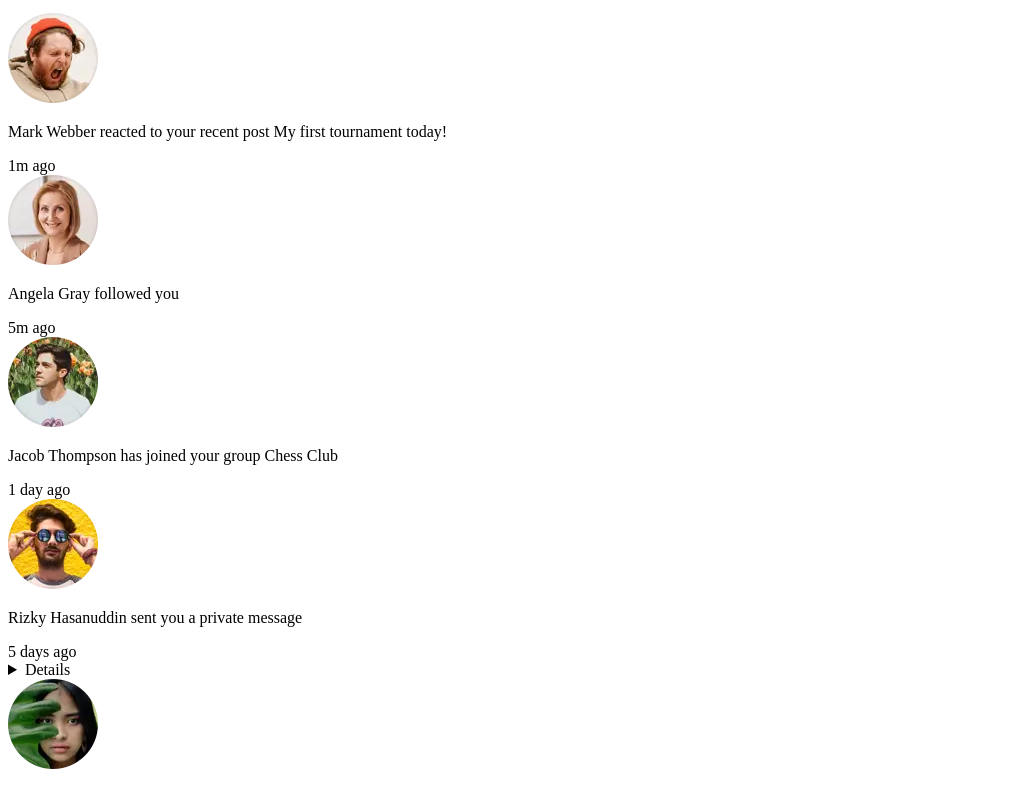
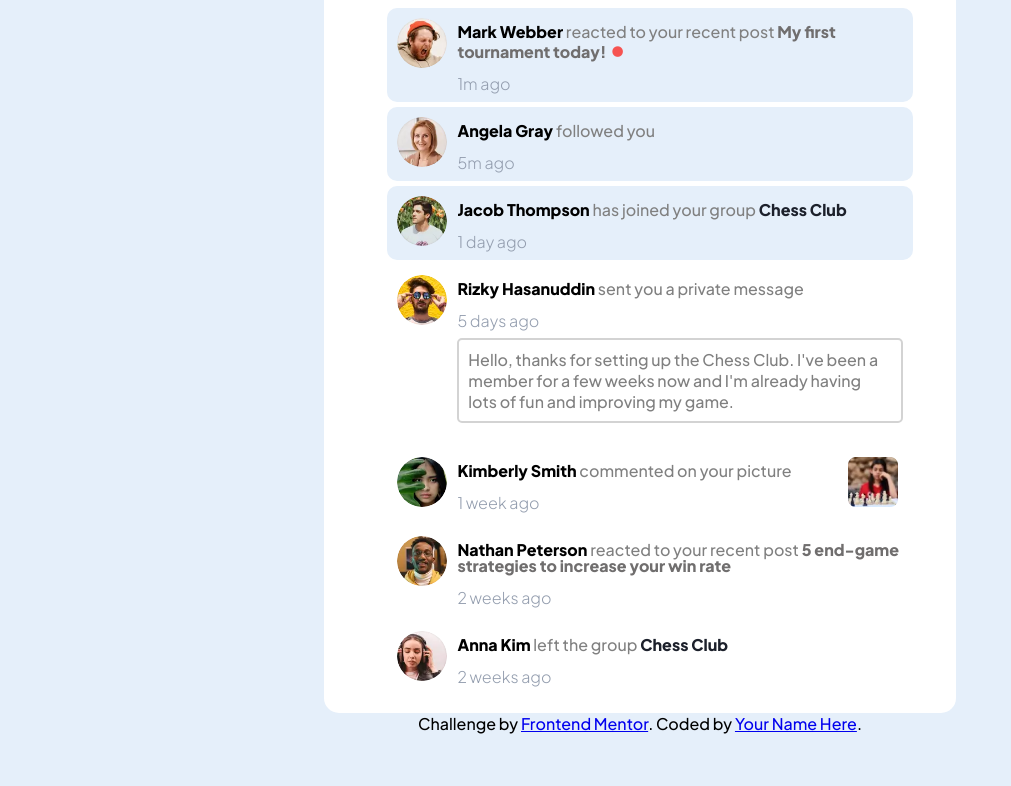
Before and after one commit to FrantiskaAli/NotificationsPage, a plain HTML site: page index.html in a window 1280 px wide. Shown: the part 101-887 px from the top of the page, without its empty margins (0-1011 px from the left). After the commit the page ends 843 px from the top, so only its background shows below. Drawn offline with nearby package versions, Linux system fonts and the light colour scheme.

Commit message:
styled css, just need to match up colors and add js

```diff
--- a/index.html
+++ b/index.html
@@ -11,77 +11,73 @@
   <title>Frontend Mentor | Notifications page</title>
 
   <!-- Feel free to remove these styles or customise in your own stylesheet 👍 -->
-  <style>
-    .attribution {
-      font-size: 11px;
-      text-align: center;
-    }
-
-    .attribution a {
-      color: hsl(228, 45%, 44%);
-    }
-  </style>
+<link href="./style.css" rel="stylesheet" type="text/css"/>
 </head>
 
 <body>
-  <main>
+  <main id="main-card">
     <header>
-      <h1>Notifications <span>3</span></h1>
+      <h1>Notifications <span id="unread-count">3</span></h1>
 
-      <p>Mark all as read</p>
+      <p id="mark-as-read">Mark all as read</p>
     </header>
-    <section>
-      <img src="assets/images/avatar-mark-webber.webp" alt="profile picture" />
-      <article>
-        <p><span class="name">Mark Webber</span> reacted to your recent post <span class="post">My first tournament today!</span></p>
+    <section class="notification  unread">
+      <img src="assets/images/avatar-mark-webber.webp" alt="profile picture" class="profile-picture" />
+      <article class="notification-content" >
+        <p><span class="name">Mark Webber</span> reacted to your recent post <span class="post">My first tournament
+            today!</span> <span class="unread-dot"> &#8226;</span></p>
         <time>1m ago</time>
       </article>
+
     </section>
-    <section>
-      <img src="assets/images/avatar-angela-gray.webp" alt="profile picture" />
-      <article>
+    <section class="notification unread">
+      <img src="assets/images/avatar-angela-gray.webp" alt="profile picture" class="profile-picture"/>
+      <article class="notification-content">
         <p><span class="name">Angela Gray</span> followed you</p>
         <time>5m ago</time>
       </article>
     </section>
-    <section>
-      <img src="assets/images/avatar-jacob-thompson.webp" alt="profile picture" />
-      <article>
-        <p><span class="name">Jacob Thompson </span>has joined your group Chess Club</p>
+    <section class="notification unread">
+      <img src="assets/images/avatar-jacob-thompson.webp" alt="profile picture" class="profile-picture"/>
+      <article class="notification-content">
+        <p><span class="name">Jacob Thompson </span>has joined your group <span class="group">Chess Club</span></p>
         <time>1 day ago </time>
       </article>
     </section>
-    <section>
-      <img src="assets/images/avatar-rizky-hasanuddin.webp" alt="profile picture" />
-      <article>
+    <section class="notification">
+      <img src="assets/images/avatar-rizky-hasanuddin.webp" alt="profile picture" class="profile-picture"/>
+      <article class="notification-content">
         <p><span class="name">Rizky Hasanuddin</span> sent you a private message</p>
         <time> 5 days ago</time>
-        <details>
+        <div class="message">
           Hello, thanks for setting up the Chess Club. I've been a member for a few weeks now and
           I'm already having lots of fun and improving my game.
-        </details>
+        </div>
       </article>
+
     </section>
-    <section>
-      <img src="assets/images/avatar-kimberly-smith.webp" alt="profile picture" />
-      <article>
+
+    <section class="notification">
+      <img src="assets/images/avatar-kimberly-smith.webp" alt="profile picture" class="profile-picture" />
+      <article class="notification-content">
         <p><span class="name"> Kimberly Smith</span> commented on your picture</p>
         <time>1 week ago </time>
       </article>
-      <img src="./assets/images/image-chess.webp" alt="chess" />
+      <img src="./assets/images/image-chess.webp" alt="chess" class="post-picture"/>
     </section>
-    <section>
-      <img src="assets/images/avatar-nathan-peterson.webp" alt="profile picture" />
-      <article>
-        <p><span class="name">Nathan Peterson </span> reacted to your recent post <span class="post">5 end-game strategies to increase your
+    <section class="notification">
+      <img src="assets/images/avatar-nathan-peterson.webp" alt="profile picture" class="profile-picture"/>
+      <article class="notification-content">
+        <p><span class="name">Nathan Peterson </span> reacted to your recent post <span class="post">5 end-game
+            strategies to increase your
             win rate</span></p>
         <time>2 weeks ago</time>
       </article>
     </section>
-    <section>
-      <img src="assets/images/avatar-anna-kim.webp" alt="profile picture" />
-      <article>
-        <p><span class="name">Anna Kim</span> left the group Chess Club</p>
+    <section class="notification">
+      <img src="assets/images/avatar-anna-kim.webp" alt="profile picture" class="profile-picture"/>
+      <article class="notification-content">
+        <p><span class="name">Anna Kim</span> left the group <span class="group">Chess Club</span></p>
         <time>2 weeks ago</time>
       </article>
     </section>
@@ -91,6 +87,5 @@
     Coded by <a href="#">Your Name Here</a>.
   </div>
 </body>
-<script src="jquery-3.6.4.min.js"></script>
 
 </html>
--- /dev/null
+++ b/style.css
@@ -0,0 +1,129 @@
+@import url('https://fonts.googleapis.com/css2?family=Plus+Jakarta+Sans:wght@300;500;800&display=swap');
+:root{
+    font-family: 'Plus Jakarta Sans', sans-serif;
+}
+body{
+   background-color: hsl(211, 68%, 94%);
+   display: flex;
+   justify-content:center;
+   align-items: center;
+   flex-direction: column;
+
+}
+#main-card{
+    background-color: white;
+    width:40%;
+    border-radius:15px;
+    padding:1% 5%;
+}
+header{
+    display:flex;
+    justify-content: space-between;
+    align-items: baseline;
+}
+h1{
+    font-weight: 800;
+    white-space: nowrap;
+
+}
+#unread-count{
+    background-color:hsl(219, 12%, 42%) ;
+    color: white;
+    padding:2% 5%;
+    border-radius: 5px;
+    font-size:1.2rem;
+}
+p{
+    color: gray;
+}
+.notification{
+    display:flex;
+    align-items: flex-start;
+    width:100%;
+    margin: 1% 0;
+    padding: 2%;
+    border-radius: 10px;
+}
+.profile-picture{
+    border-radius: 50%;
+    width: 50px;
+    height: 50px;
+}
+.post-picture{
+    width: 50px;
+    height: 50px;
+    margin-left:auto;
+    margin-right: 5px;
+}
+.notification-content{
+    margin-top:-2%;
+    margin-left: 2%;
+    line-height: 1rem;
+    padding-top:0;
+}
+span{
+    font-weight: 800;
+}
+.name{
+    color:black;
+}
+.post{
+    color: rgb(112, 110, 110);
+}
+.group{
+    color:hsl(224, 21%, 14%);
+}
+.name:hover, .post:hover, .group:hover, #mark-as-read:hover{
+    cursor: pointer;
+    color:blue;
+}
+
+.message{
+    border:2px solid lightgray;
+    border-radius:5px;
+    margin:2% 0;
+    padding:2%;
+    line-height: normal;
+    color:gray;
+}
+.message:hover{
+    cursor: pointer;
+    background-color:hsl(206, 65%, 85%);
+}
+time{
+    font-weight: 300;
+    color:hsl(219, 14%, 63%);
+}
+.unread{
+    background-color: hsl(211, 68%, 94%);
+}
+.unread-dot{
+    color:hsl(1, 90%, 64%);
+    border-radius: 50%;
+    font-size: 1.5rem;
+}
+@media (max-width: 930px) {
+    #main-card{
+        width:80%;
+
+    }
+  }
+  @media (max-width: 500px) {
+    body{
+        overflow-x: hidden;
+        font-size:0.8rem;
+    }
+    #main-card{
+        width:75vw;
+        padding: 5% 20%;
+    }
+    header{
+        font-size:0.7rem;
+    }
+    .notification{
+        padding:5%;
+    }
+    .message{
+        padding:5%;
+    }
+  }
```
Lines whose indentation alone changed are shown as unchanged.
